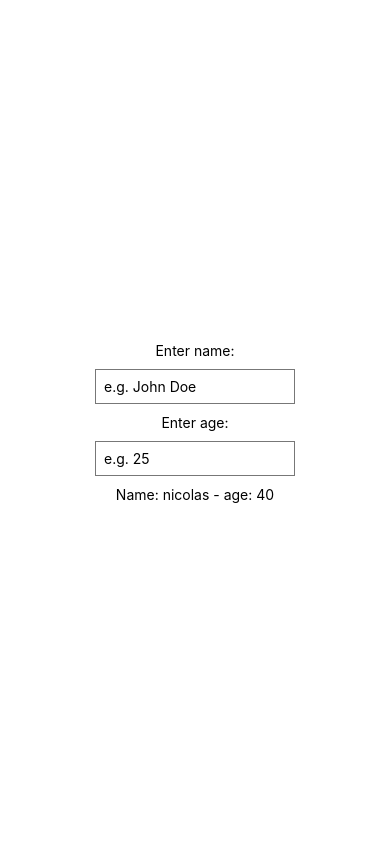
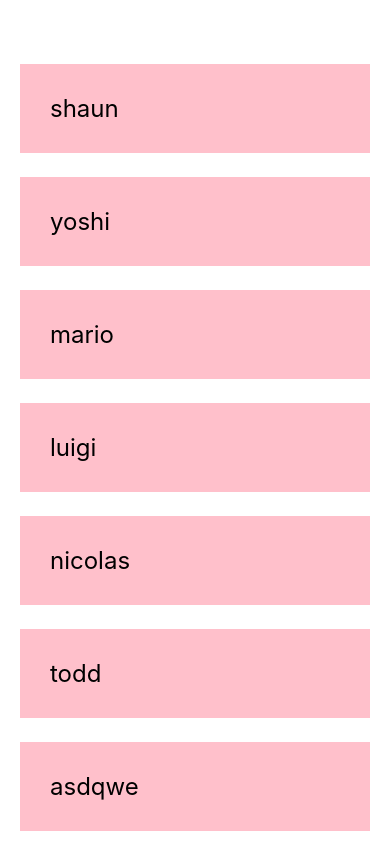
Before and after one commit to nulmete/react-native-tutorial, a React Native app: screen / in a window 390 px wide. Built offline with nearby package versions, Linux system fonts and the light colour scheme.

Commit message:
list & scrollview

```diff
--- a/App.js
+++ b/App.js
@@ -1,30 +1,34 @@
 import { StatusBar } from "expo-status-bar";
 import React, { useState } from "react";
-import { StyleSheet, Text, View, Button, TextInput } from "react-native";
+import {
+  StyleSheet,
+  Text,
+  View,
+  ScrollView,
+  Button,
+  TextInput,
+} from "react-native";
 
 export default function App() {
-  const [name, setName] = useState("nicolas");
-  const [age, setAge] = useState("40");
+  const [people, setPeople] = useState([
+    { name: "shaun", key: "1" },
+    { name: "yoshi", key: "2" },
+    { name: "mario", key: "3" },
+    { name: "luigi", key: "4" },
+    { name: "nicolas", key: "5" },
+    { name: "todd", key: "6" },
+    { name: "asdqwe", key: "7" },
+  ]);
 
   return (
     <View style={styles.container}>
-      <Text>Enter name:</Text>
-      <TextInput
-        style={styles.input}
-        placeholder="e.g. John Doe"
-        onChangeText={(val) => setName(val)}
-      ></TextInput>
-      <Text>Enter age:</Text>
-      <TextInput
-        style={styles.input}
-        keyboardType="numeric"
-        placeholder="e.g. 25"
-        onChangeText={(val) => setAge(val)}
-      ></TextInput>
-      <Text>
-        Name: {name} - age: {age}
-      </Text>
-      <StatusBar style="auto" />
+      <ScrollView>
+        {people.map((p) => (
+          <Text style={styles.item} key={p.id}>
+            {p.name}
+          </Text>
+        ))}
+      </ScrollView>
     </View>
   );
 }
@@ -33,14 +37,15 @@ const styles = StyleSheet.create({
   container: {
     flex: 1,
     backgroundColor: "#fff",
-    alignItems: "center",
-    justifyContent: "center",
+    paddingTop: 40,
+    paddingHorizontal: 20,
+    // alignItems: "center",
+    // justifyContent: "center",
   },
-  input: {
-    borderWidth: 1,
-    borderColor: "#777",
-    padding: 8,
-    margin: 10,
-    width: 200,
+  item: {
+    marginTop: 24,
+    padding: 30,
+    backgroundColor: "pink",
+    fontSize: 24,
   },
 });
```
